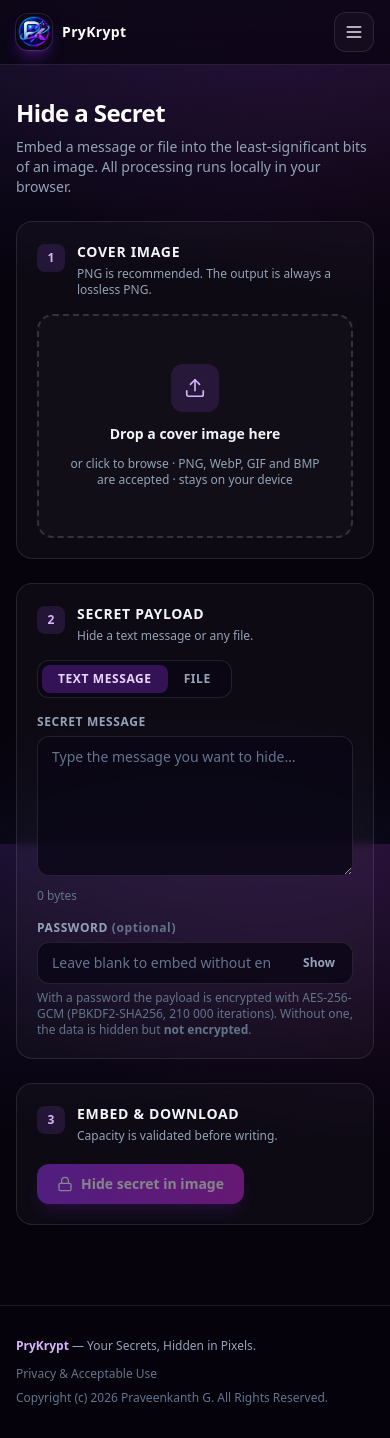
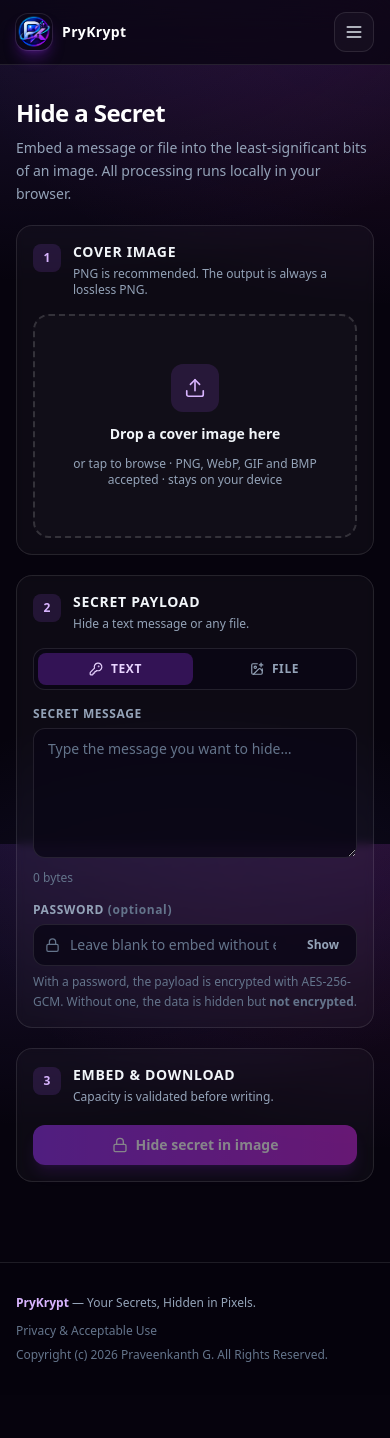
Before and after one commit to Praveenkanth2805/prykrypt, a Next.js app: page /hide in a window 390 px wide. After the commit the page ends 1395 px from the top, so only its background shows below. Built offline with nearby package versions, Linux system fonts and the light colour scheme.

Commit message:
redesign hide panel with responsive mobile-first layout

```diff
--- a/components/HidePanel.tsx
+++ b/components/HidePanel.tsx
@@ -1,15 +1,13 @@
 "use client";
 
 import { useCallback, useEffect, useMemo, useState } from "react";
+import { Download, ImagePlus, KeyRound, Lock, RefreshCw, ShieldCheck, X } from "lucide-react";
 
 import Alert from "@/components/Alert";
 import ImageDropzone from "@/components/ImageDropzone";
+import Reveal from "@/components/Reveal";
 import StepHeader from "@/components/StepHeader";
-import {
-  HEADER_LENGTH,
-  buildContainer,
-  serializePayload,
-} from "@/lib/container";
+import { HEADER_LENGTH, buildContainer, serializePayload } from "@/lib/container";
 import { ENCRYPTION_OVERHEAD, encryptBytes, isCryptoAvailable } from "@/lib/crypto";
 import { PryKryptError, toMessage } from "@/lib/errors";
 import { formatBytes, formatPercent } from "@/lib/format";
@@ -21,7 +19,6 @@ import {
   readImageForEncoding,
 } from "@/lib/image";
 import { embedBytes, extractContainer, getCapacityBytes } from "@/lib/stego";
-import Reveal from "@/components/Reveal";
 
 const MAX_SECRET_FILE_BYTES = 32 * 1024 * 1024;
 
@@ -200,7 +197,6 @@ export default function HidePanel() {
 
       const blob = await imageDataToPngBlob(working);
 
-      // End-to-end round-trip verification through a real PNG encode/decode.
       let verified = false;
       try {
         const check = await readImageData(blob);
@@ -228,18 +224,21 @@ export default function HidePanel() {
   };
 
   return (
-    <div className="space-y-6">
+    <div className="space-y-5 sm:space-y-6">
+      {/* Header */}
       <Reveal>
-      <header className="animate-fade-up">
+        <header>
           <h1 className="text-2xl font-black tracking-tight text-white sm:text-3xl">Hide a Secret</h1>
-        <p className="mt-2 max-w-2xl text-sm text-slate-400">
+          <p className="mt-2 max-w-2xl text-sm leading-relaxed text-slate-400">
             Embed a message or file into the least-significant bits of an image. All processing runs
             locally in your browser.
           </p>
         </header>
       </Reveal>
+
+      {/* Step 1 — cover image */}
       <Reveal>
-      <section className="card animate-fade-up p-5 sm:p-6">
+        <section className="card p-4 sm:p-6">
           <StepHeader
             index={1}
             title="Cover image"
@@ -248,12 +247,25 @@ export default function HidePanel() {
 
           <div className="mt-4">
             {imageData && imagePreview ? (
-            <div className="grid gap-4 sm:grid-cols-[minmax(0,200px)_1fr] sm:items-center">
-              <div className="overflow-hidden rounded-xl border border-white/10 bg-ink-900">
+              <div className="flex flex-col gap-4 sm:flex-row sm:items-center">
+                <div className="relative overflow-hidden rounded-xl border border-white/10 bg-ink-900">
                   {/* eslint-disable-next-line @next/next/no-img-element */}
-                <img src={imagePreview} alt="Cover preview" className="h-40 w-full object-contain" />
+                  <img
+                    src={imagePreview}
+                    alt="Cover preview"
+                    className="h-40 w-full object-contain sm:h-40 sm:w-48"
+                  />
+                  <button
+                    type="button"
+                    aria-label="Remove cover image"
+                    onClick={handleReset}
+                    disabled={busy}
+                    className="absolute right-2 top-2 flex h-7 w-7 items-center justify-center rounded-full bg-black/60 text-slate-200 backdrop-blur transition hover:bg-black/80 disabled:opacity-50"
+                  >
+                    <X size={14} />
+                  </button>
                 </div>
-              <div className="text-sm">
+                <div className="min-w-0 flex-1 text-sm">
                   <p className="truncate font-semibold text-slate-100">{imageName}</p>
                   <p className="mt-1 text-slate-400">
                     {imageData.width} × {imageData.height} px
@@ -263,12 +275,18 @@ export default function HidePanel() {
                     <span className="font-semibold text-pry-300">{formatBytes(capacityBytes)}</span>
                   </p>
                   {hadTransparency ? (
-                  <p className="mt-2 text-xs text-amber-300/90">
-                    This image contained transparent pixels. They were composited onto black so the
-                    hidden payload round-trips losslessly.
+                    <p className="mt-2 text-xs leading-relaxed text-amber-300/90">
+                      Transparent pixels were composited onto black so the payload round-trips
+                      losslessly.
                     </p>
                   ) : null}
-                <button type="button" className="btn-ghost mt-3" onClick={handleReset} disabled={busy}>
+                  <button
+                    type="button"
+                    className="btn-ghost mt-3 w-full sm:w-auto"
+                    onClick={handleReset}
+                    disabled={busy}
+                  >
+                    <RefreshCw size={14} />
                     Replace image
                   </button>
                 </div>
@@ -277,18 +295,20 @@ export default function HidePanel() {
               <ImageDropzone
                 onFile={handleImage}
                 title="Drop a cover image here"
-              hint="or click to browse · PNG, WebP, GIF and BMP are accepted · stays on your device"
+                hint="or tap to browse · PNG, WebP, GIF and BMP accepted · stays on your device"
                 disabled={busy}
               />
             )}
           </div>
         </section>
       </Reveal>
+
+      {/* Step 2 — secret */}
       <Reveal>
-      <section className="card animate-fade-up p-5 sm:p-6">
+        <section className="card p-4 sm:p-6">
           <StepHeader index={2} title="Secret payload" subtitle="Hide a text message or any file." />
 
-        <div className="mt-4 inline-flex rounded-xl border border-white/10 bg-ink-900/70 p-1">
+          <div className="mt-4 grid grid-cols-2 gap-1 rounded-xl border border-white/10 bg-ink-900/70 p-1">
             {(["text", "file"] as const).map((value) => (
               <button
                 key={value}
@@ -296,11 +316,23 @@ export default function HidePanel() {
                 onClick={() => setMode(value)}
                 disabled={busy}
                 className={[
-                "rounded-lg px-4 py-1.5 text-xs font-semibold uppercase tracking-wider transition",
-                mode === value ? "bg-pry-600/30 text-pry-200" : "text-slate-400 hover:text-slate-200",
+                  "flex items-center justify-center gap-2 rounded-lg px-3 py-2 text-xs font-semibold uppercase tracking-wider transition sm:text-sm",
+                  mode === value
+                    ? "bg-pry-600/30 text-pry-200"
+                    : "text-slate-400 hover:text-slate-200",
                 ].join(" ")}
               >
-              {value === "text" ? "Text message" : "File"}
+                {value === "text" ? (
+                  <>
+                    <KeyRound size={14} />
+                    Text
+                  </>
+                ) : (
+                  <>
+                    <ImagePlus size={14} />
+                    File
+                  </>
+                )}
               </button>
             ))}
           </div>
@@ -313,7 +345,7 @@ export default function HidePanel() {
                 </label>
                 <textarea
                   id="secret-message"
-                className="field min-h-[140px] resize-y"
+                  className="field min-h-[130px] resize-y sm:min-h-[150px]"
                   placeholder="Type the message you want to hide…"
                   value={message}
                   onChange={(event) => setMessage(event.target.value)}
@@ -327,8 +359,8 @@ export default function HidePanel() {
             ) : (
               <div>
                 <span className="label">Secret file</span>
-              <label className="flex cursor-pointer items-center justify-between gap-3 rounded-xl border border-dashed border-white/15 bg-white/[0.02] px-4 py-3 text-sm transition hover:border-pry-500/50 hover:bg-pry-500/5">
-                <span className="truncate text-slate-300">
+                <label className="flex cursor-pointer items-center justify-between gap-3 rounded-xl border border-dashed border-white/15 bg-white/[0.02] px-4 py-3 text-sm transition hover:border-pry-500/50 hover:bg-pry-500/5 active:border-pry-400">
+                  <span className="min-w-0 truncate text-slate-300">
                     {secretFile ? secretFile.name : "Choose any file to hide…"}
                   </span>
                   <span className="shrink-0 rounded-lg bg-pry-500/15 px-3 py-1 text-xs font-semibold text-pry-200">
@@ -356,10 +388,14 @@ export default function HidePanel() {
                 Password <span className="normal-case text-slate-500">(optional)</span>
               </label>
               <div className="relative">
+                <Lock
+                  size={15}
+                  className="pointer-events-none absolute left-3 top-1/2 -translate-y-1/2 text-slate-500"
+                />
                 <input
                   id="password"
                   type={showPassword ? "text" : "password"}
-                className="field pr-20"
+                  className="field pl-9 pr-20"
                   placeholder="Leave blank to embed without encryption"
                   value={password}
                   onChange={(event) => setPassword(event.target.value)}
@@ -374,25 +410,35 @@ export default function HidePanel() {
                   {showPassword ? "Hide" : "Show"}
                 </button>
               </div>
-            <p className="mt-1.5 text-xs text-slate-500">
-              With a password the payload is encrypted with AES-256-GCM (PBKDF2-SHA256, 210 000
-              iterations). Without one, the data is hidden but <strong>not encrypted</strong>.
+              <p className="mt-1.5 text-xs leading-relaxed text-slate-500">
+                With a password, the payload is encrypted with AES-256-GCM. Without one, the data is
+                hidden but <strong>not encrypted</strong>.
               </p>
             </div>
           </div>
         </section>
       </Reveal>
+
+      {/* Step 3 — encode */}
       <Reveal>
-      <section className="card animate-fade-up p-5 sm:p-6">
-        <StepHeader index={3} title="Embed & download" subtitle="Capacity is validated before writing." />
+        <section className="card p-4 sm:p-6">
+          <StepHeader
+            index={3}
+            title="Embed & download"
+            subtitle="Capacity is validated before writing."
+          />
 
           {imageData ? (
             <div className="mt-4 space-y-2">
-            <div className="flex items-center justify-between text-xs text-slate-400">
-              <span>
-                Payload {formatBytes(requiredBytes)} / Capacity {formatBytes(capacityBytes)}
+              <div className="flex items-center justify-between gap-3 text-xs text-slate-400">
+                <span className="min-w-0 truncate">
+                  {formatBytes(requiredBytes)} / {formatBytes(capacityBytes)}
                 </span>
-              <span className={overCapacity ? "font-semibold text-red-300" : "text-slate-400"}>
+                <span
+                  className={
+                    overCapacity ? "shrink-0 font-semibold text-red-300" : "shrink-0 text-slate-400"
+                  }
+                >
                   {formatPercent(usage)}
                 </span>
               </div>
@@ -409,14 +455,19 @@ export default function HidePanel() {
               </div>
               {overCapacity ? (
                 <p className="text-xs text-red-300">
-                The payload is too large for this image. Choose a bigger image or a smaller secret.
+                  Payload is too large for this image. Choose a bigger image or a smaller secret.
                 </p>
               ) : null}
             </div>
           ) : null}
 
-        <div className="mt-5 flex flex-wrap items-center gap-3">
-          <button type="button" className="btn-primary" onClick={handleEncode} disabled={!canEncode}>
+          <div className="mt-5 flex flex-col gap-3 sm:flex-row sm:items-center">
+            <button
+              type="button"
+              className="btn-primary w-full sm:w-auto"
+              onClick={handleEncode}
+              disabled={!canEncode}
+            >
               {busy ? (
                 <>
                   <span className="h-4 w-4 animate-spin rounded-full border-2 border-white/40 border-t-white" />
@@ -424,22 +475,19 @@ export default function HidePanel() {
                 </>
               ) : (
                 <>
-                <svg width="16" height="16" viewBox="0 0 24 24" fill="none" stroke="currentColor" strokeWidth="2" strokeLinecap="round" strokeLinejoin="round">
-                  <rect x="3" y="11" width="18" height="11" rx="2" />
-                  <path d="M7 11V7a5 5 0 0 1 10 0v4" />
-                </svg>
+                  <Lock size={16} />
                   Hide secret in image
                 </>
               )}
             </button>
 
             {result ? (
-            <a className="btn-ghost" href={result.url} download="prykrypt-image.png">
-              <svg width="16" height="16" viewBox="0 0 24 24" fill="none" stroke="currentColor" strokeWidth="2" strokeLinecap="round" strokeLinejoin="round">
-                <path d="M21 15v4a2 2 0 0 1-2 2H5a2 2 0 0 1-2-2v-4" />
-                <polyline points="7 10 12 15 17 10" />
-                <line x1="12" y1="15" x2="12" y2="3" />
-              </svg>
+              <a
+                className="btn-ghost w-full justify-center sm:w-auto"
+                href={result.url}
+                download="prykrypt-image.png"
+              >
+                <Download size={16} />
                 Download PNG
               </a>
             ) : null}
@@ -466,21 +514,33 @@ export default function HidePanel() {
                   : "The payload was written, but the round-trip check could not confirm it. The file is still available below. If extraction fails later, re-encode with a standard opaque PNG cover image."}
               </Alert>
 
-            <div className="grid gap-4 sm:grid-cols-[minmax(0,220px)_1fr] sm:items-center">
+              <div className="flex flex-col gap-4 sm:flex-row sm:items-center">
                 <div className="overflow-hidden rounded-xl border border-white/10 bg-ink-900">
                   {/* eslint-disable-next-line @next/next/no-img-element */}
-                <img src={result.url} alt="Generated PryKrypt image" className="h-44 w-full object-contain" />
+                  <img
+                    src={result.url}
+                    alt="Generated PryKrypt image"
+                    className="h-40 w-full object-contain sm:h-44 sm:w-52"
+                  />
                 </div>
-              <div className="text-sm text-slate-300">
-                <p className="font-semibold text-slate-100">prykrypt-image.png</p>
+                <div className="min-w-0 flex-1 text-sm text-slate-300">
+                  <p className="truncate font-semibold text-slate-100">prykrypt-image.png</p>
                   <p className="mt-1 text-slate-400">
                     {result.width} × {result.height} px · {formatBytes(result.size)}
                   </p>
-                <ul className="mt-3 space-y-1 text-xs text-slate-500">
+                  <ul className="mt-3 space-y-1 text-xs leading-relaxed text-slate-500">
                     <li>• Keep the file as PNG — re-saving as JPEG destroys the payload.</li>
                     <li>• Do not resize, crop or compress the image.</li>
-                  <li>• {result.encrypted ? "A password is required to extract." : "No password was set — anyone can extract this."}</li>
+                    <li>
+                      •{" "}
+                      {result.encrypted
+                        ? "A password is required to extract."
+                        : "No password was set — anyone can extract this."}
+                    </li>
                   </ul>
+                  <p className="mt-3 inline-flex items-center gap-1.5 text-xs text-emerald-300/90">
+                    <ShieldCheck size={13} /> Stays on your device
+                  </p>
                 </div>
               </div>
             </div>
```
Lines whose indentation alone changed are shown as unchanged.
